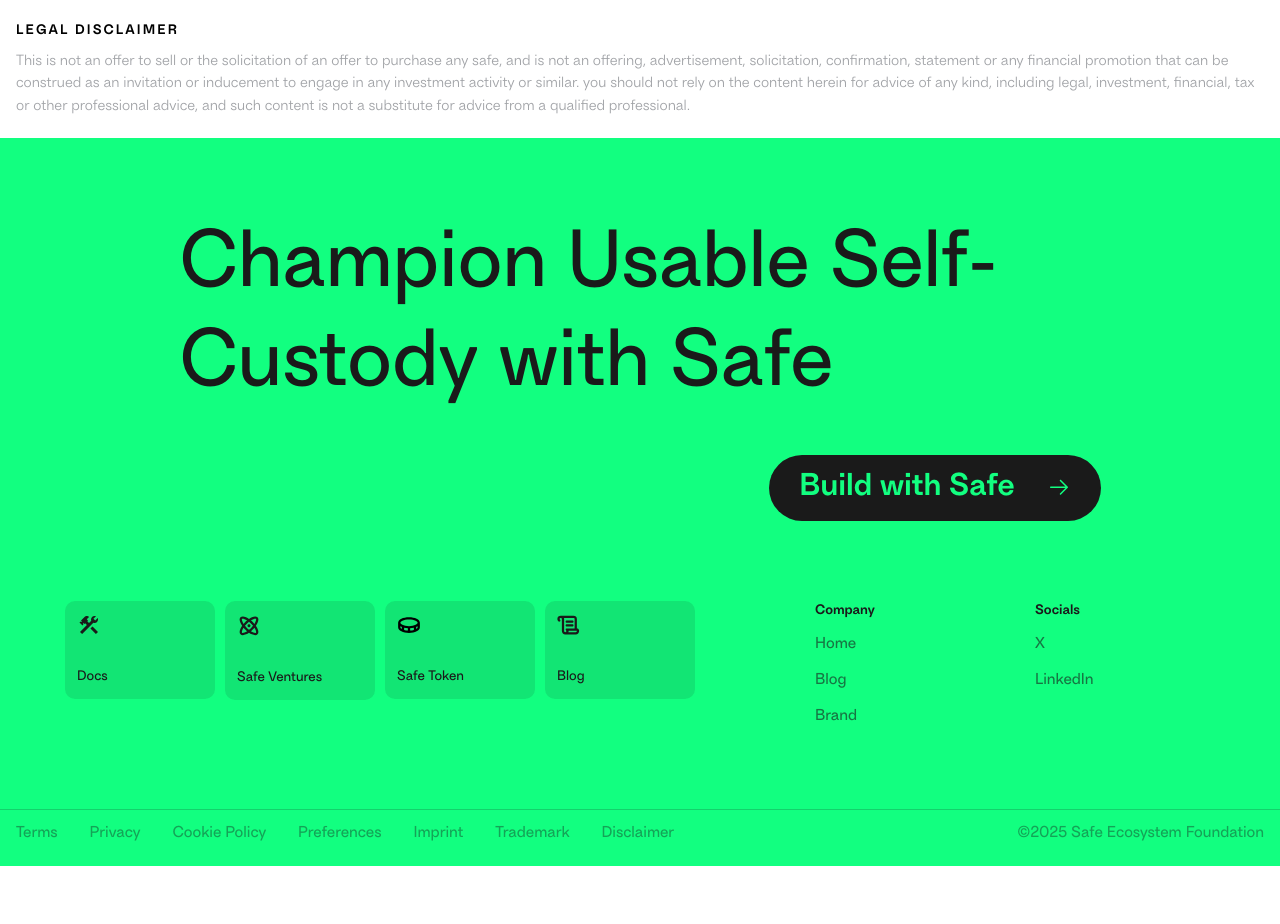
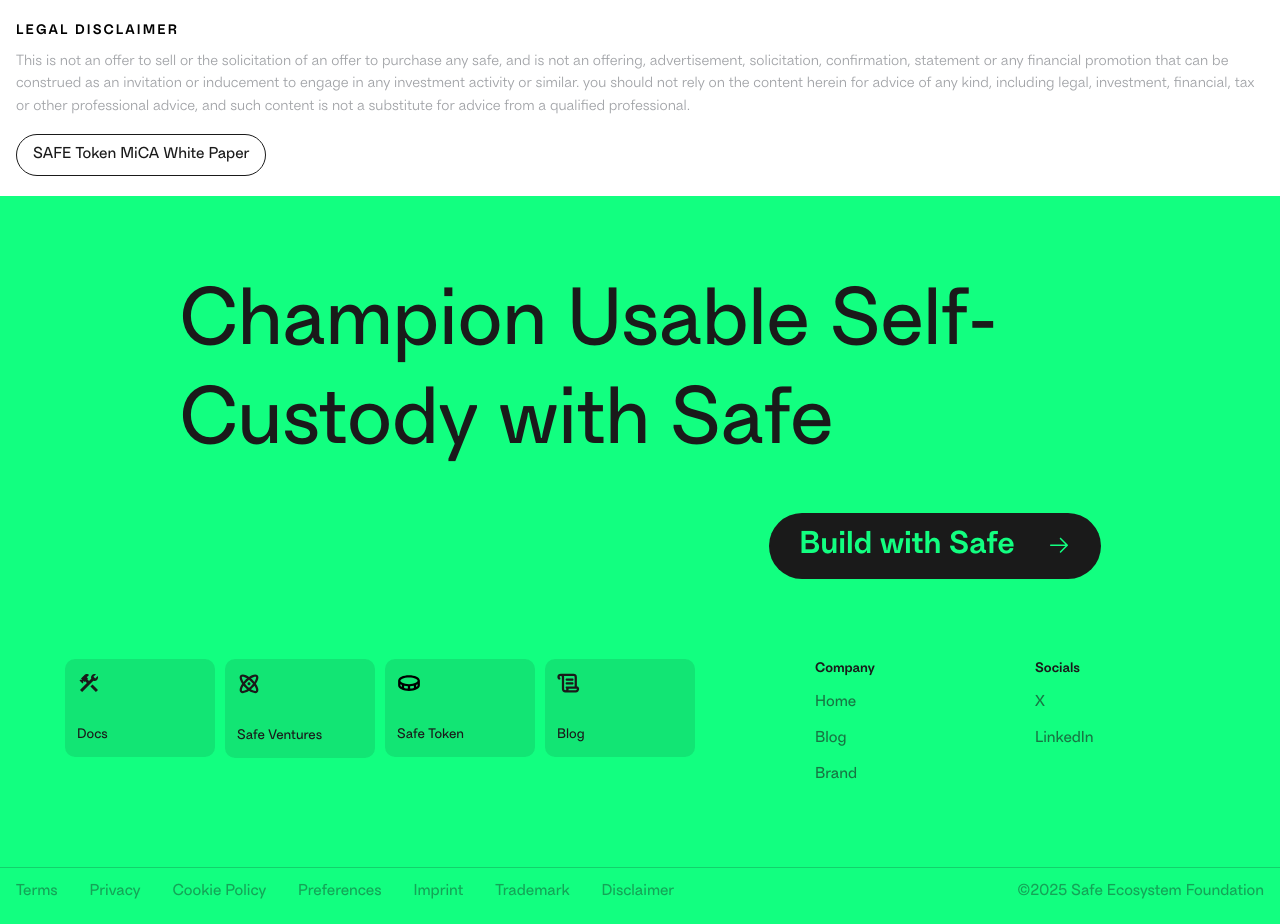
Before and after one commit to safe-fndn/foundation-homepage, a Next.js app: page /token in a window 1280 px wide. Shown: the part 9000-9924 px from the top of the page. Before the commit the page ends 9866 px from the top, so only its background shows below. Built offline with nearby package versions, Linux system fonts and the light colour scheme; no server answers.

Commit message:
Add SAFE Token MiCA White Paper download link to token page and include the whitepaper file

```diff
--- a/src/app/token/page.tsx
+++ b/src/app/token/page.tsx
@@ -7,6 +7,7 @@
 import SafetyInNumbers from "@/components/token/SafetyInNumbers";
 import Tokenomics from "@/components/token/Tokenomics";
 import WhatIsSafe from "@/components/token/WhatIsSafe";
+import Button from "@/components/ui/Button";
 
 export default async function Home() {
   return (
@@ -48,6 +49,14 @@
           tax or other professional advice, and such content is not a substitute
           for advice from a qualified professional.
         </div>
+        <div className="pt-2">
+          <a
+            href="/docs/whitepaper.xlsx"
+            download="SAFE-Token-MiCA-White-Paper.xlsx"
+          >
+            <Button variant="outline">SAFE Token MiCA White Paper</Button>
+          </a>
+        </div>
       </div>
     </div>
   );
```
Also changed, not shown: 1 other file (tests, documents, lock files or other folders).
